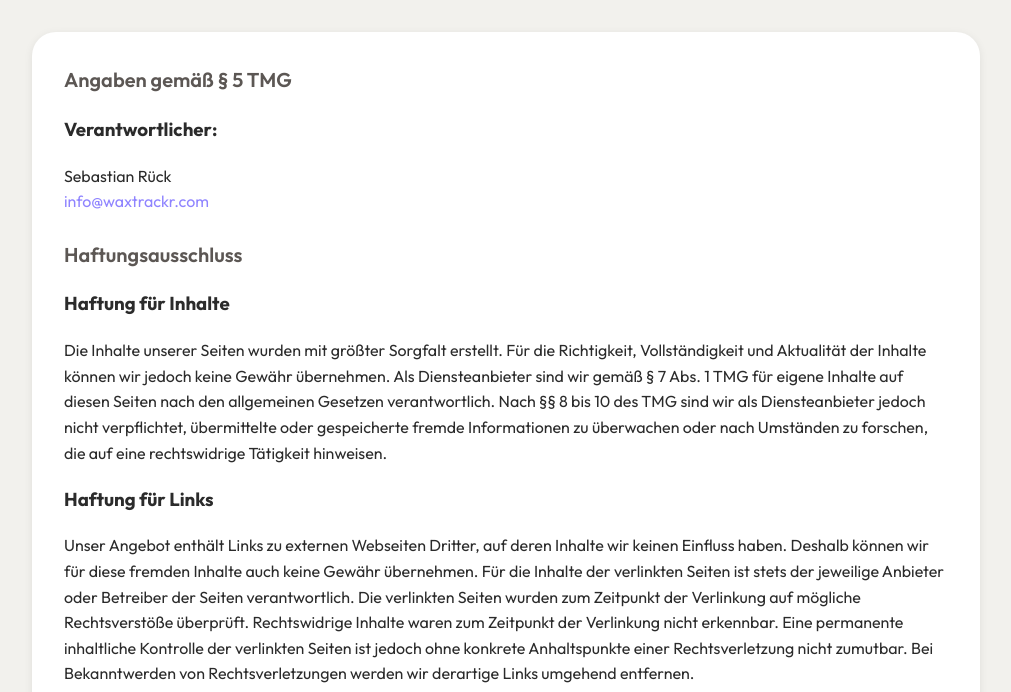
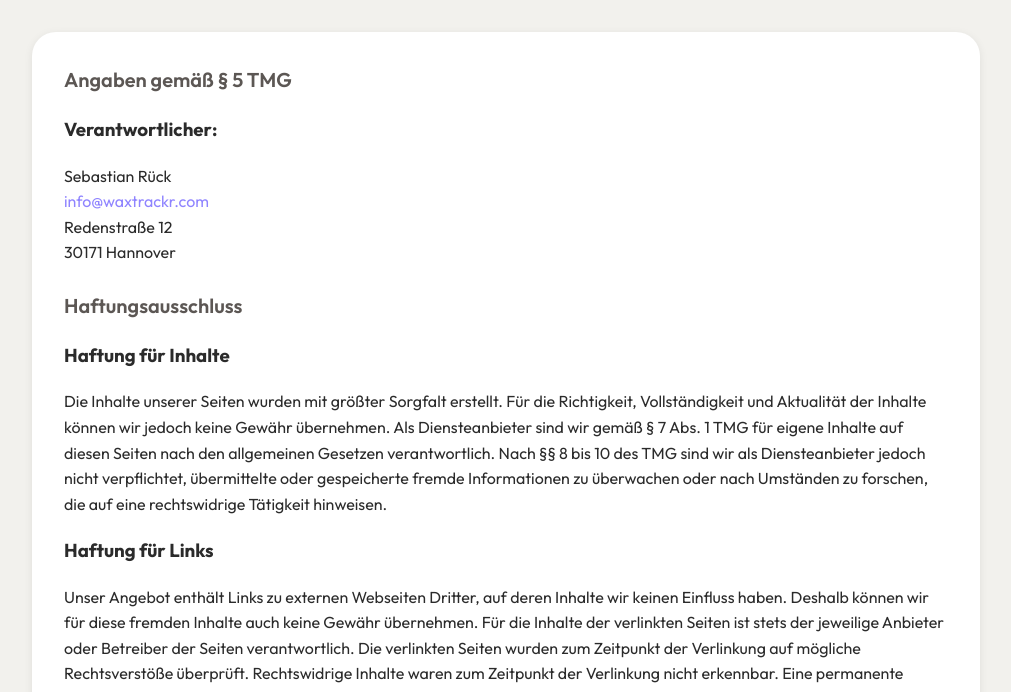
Before and after one commit to seru94/seru94.github.io, a plain HTML site: page impressum.html in a window 1280 px wide. Shown: the part 95-787 px from the top of the page, without its empty margins (134-1145 px from the left). Drawn offline with Linux system fonts and the light colour scheme.

Commit message:
Add address details to contact information in Impressum

```diff
--- a/impressum.html
+++ b/impressum.html
@@ -137,7 +137,9 @@
       <h3>Verantwortlicher:</h3>
       <p>
         Sebastian Rück<br>
-        <a href="mailto:info@waxtrackr.com">info@waxtrackr.com</a>
+        <a href="mailto:info@waxtrackr.com">info@waxtrackr.com</a><br>
+        Redenstraße 12<br>
+        30171 Hannover
       </p>
 
       <h2>Haftungsausschluss</h2>
```
